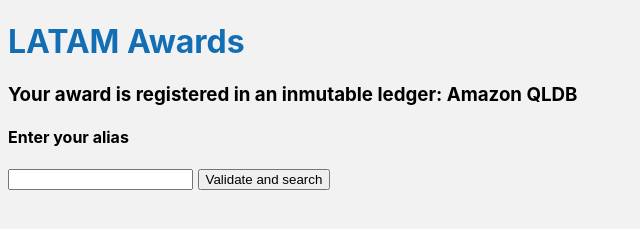
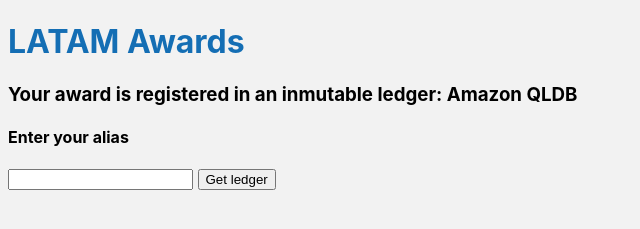
Before and after one commit to aws-samples/amazon-qldb-dmv-sample-nodejs, a website: page QLDBSearch.html in a window 1280 px wide. Shown: the part 101-330 px from the top of the page, without its empty margins (0-640 px from the left). Drawn offline with Linux system fonts and the light colour scheme.

Commit message:
Update QLDBSearch.html

```diff
--- a/QLDBSearch.html
+++ b/QLDBSearch.html
@@ -58,6 +58,7 @@
     <h3>Your award is registered in an inmutable ledger: Amazon QLDB</h3>
     <h4>Enter your alias</h4>
     <input type="Search QLDB" value=" " />
-    <button onclick="searchFunction()">Validate and search</button>
+    <input type=button onClick="location.href='QLDB.txt'"
+ value='Get ledger'>
 </body>
 </html>
```
